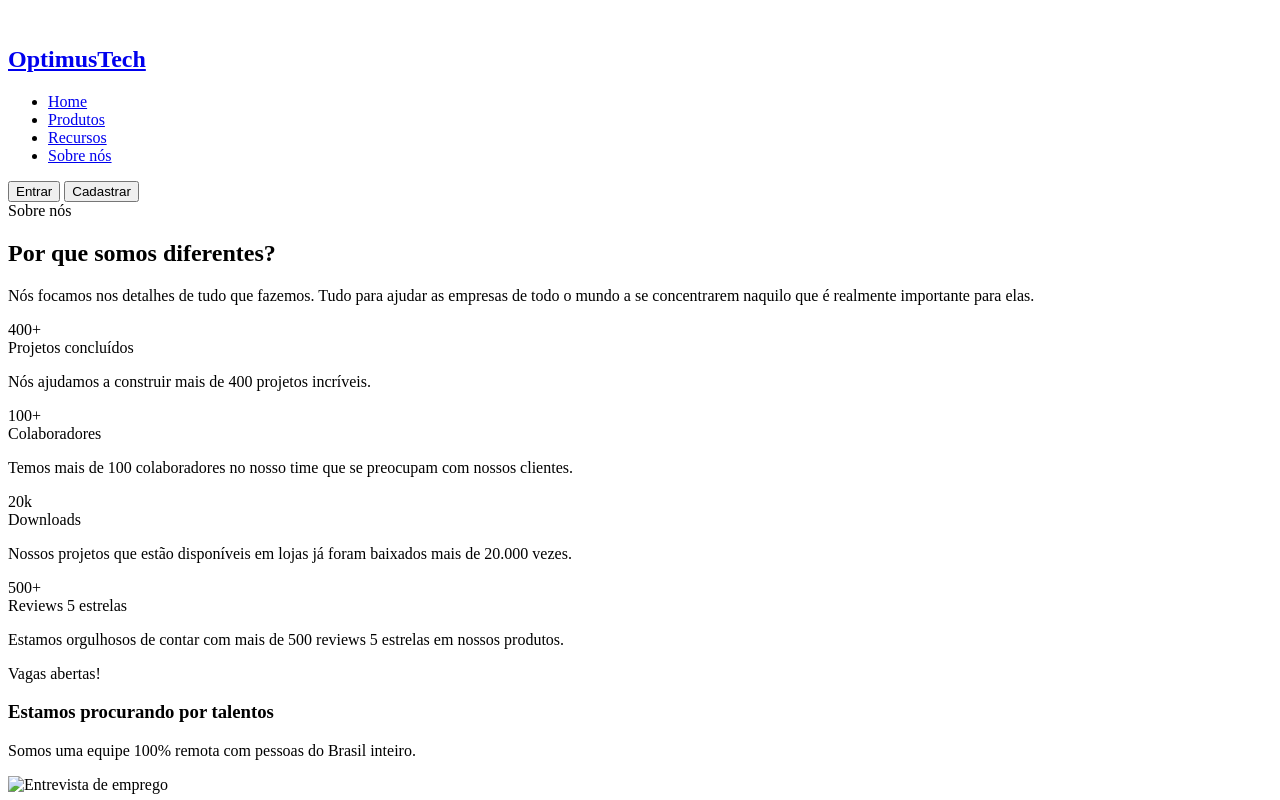
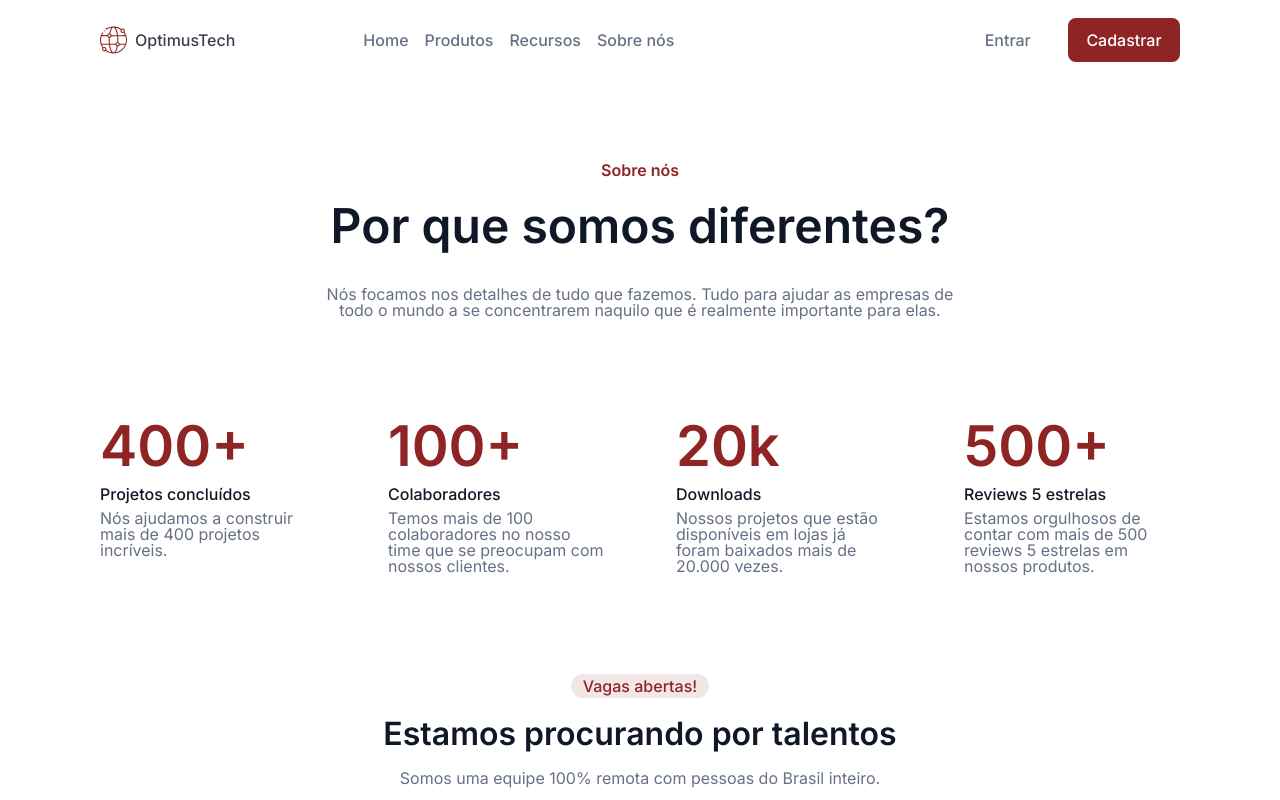
Before and after one commit to Diego-Moreira8/alura-optimus-tech-landing-page, a plain HTML site: page index.html in a window 1280 px wide. Shown: the top 800 px of the page. Drawn offline with Linux system fonts and the light colour scheme; the site is published under a folder, as on GitHub Pages, so addresses that start at the root find nothing.

Commit message:
Correção no caminho dos arquivos e JS vazio deletado

```diff
--- a/index.html
+++ b/index.html
@@ -8,7 +8,7 @@
     <link rel="preconnect" href="https://fonts.googleapis.com">
     <link rel="preconnect" href="https://fonts.gstatic.com" crossorigin>
     <link href="https://fonts.googleapis.com/css2?family=Inter:wght@300;400;500;600&display=swap" rel="stylesheet">
-    <link rel="stylesheet" href="/styles.css">
+    <link rel="stylesheet" href="./styles.css">
     <title>Optimus Tech</title>
 </head>
 
@@ -16,7 +16,7 @@
     <nav>
         <div class="navlinks">
             <a href="#" class="brand">
-                <img src="/images/logo.svg" alt="">
+                <img src="./images/logo.svg" alt="">
                 <h1>OptimusTech</h1>
             </a>
             <ul>
@@ -78,7 +78,7 @@
         <span class="alert">Vagas abertas!</span>
         <h3>Estamos procurando por talentos</h3>
         <p>Somos uma equipe 100% remota com pessoas do Brasil inteiro.</p>
-        <img src="/images/vacancies.jpg" alt="Entrevista de emprego">
+        <img src="./images/vacancies.jpg" alt="Entrevista de emprego">
         <div class="vacancy-category">
             <h4>Design</h4>
             <div class="vacancy-description">
@@ -117,7 +117,7 @@
             "OptimusTech se importa com a saúde dos seus colaboradores e
             sempre procura nos dar todo tipo de auxílio possível."
         </h3>
-        <img src="/images/Avatar.jpg" alt="Foto de colaborador(a)" class="avatar">
+        <img src="./images/Avatar.jpg" alt="Foto de colaborador(a)" class="avatar">
         <div class="coworker-name">Júlia Castro</div>
         <div class="coworker-department">Desenvolvedora Web</div>
     </section>
@@ -130,7 +130,6 @@
         </div>
         <span>&copy 2022 OptimusTech. Todos os direitos reservados.</span>
     </footer>
-    <script src="/app.js"></script>
 </body>
 
 </html>
```
Also changed, not shown: app.js (deleted).
